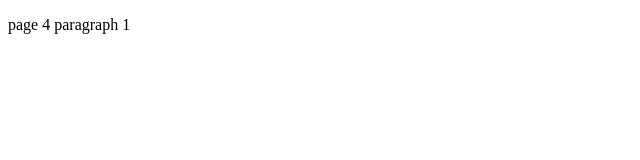
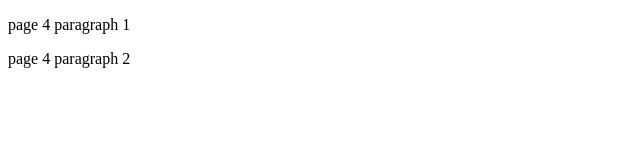
Before and after one commit to kalbek/git, a plain HTML site: page page4.html in a window 1280 px wide. Shown: the whole page, without its empty margins (0-640 px from the left). Drawn offline with Linux system fonts and the light colour scheme.

Commit message:
page4 second c

```diff
--- a/page4.html
+++ b/page4.html
@@ -8,5 +8,6 @@
 </head>
 <body>
     <p>page 4 paragraph 1</p>
+    <p>page 4 paragraph 2</p>
 </body>
 </html>
```
